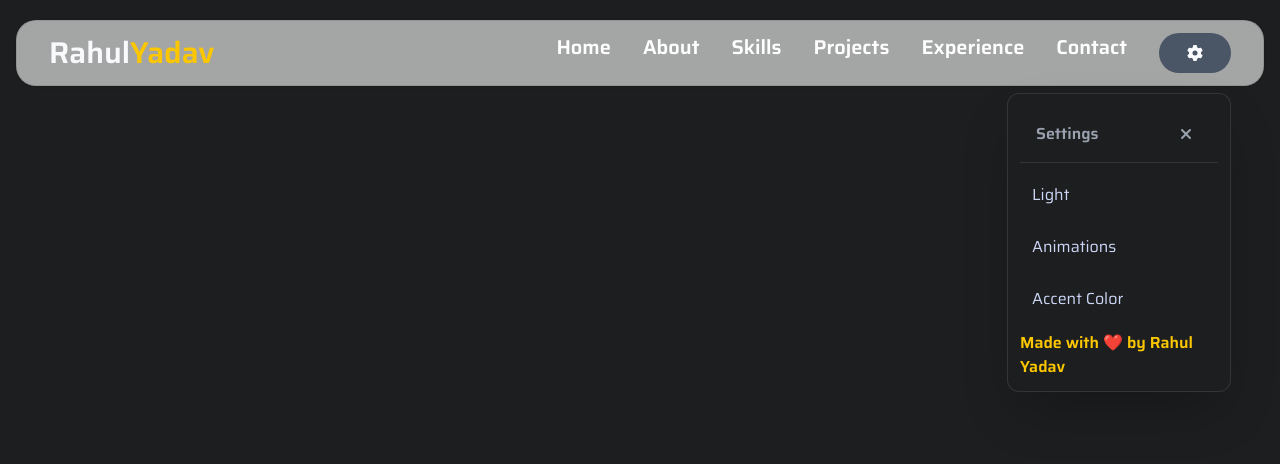
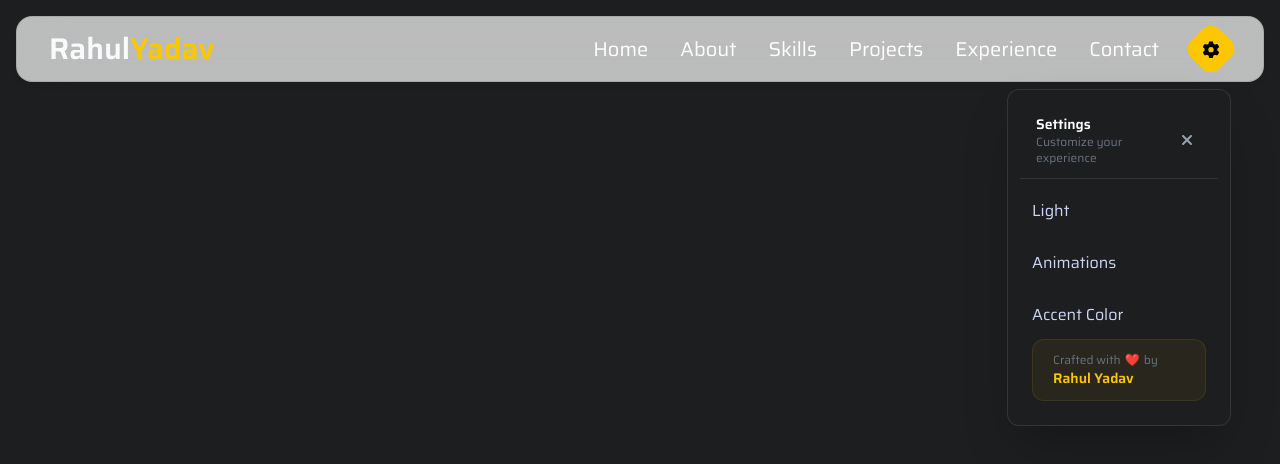
Before and after one commit to ydvrahul160-netizen/rahulyadav-portfolio, a React (Vite) app: page /work in a window 1280 px wide. Both pictures are taken after a click on the button 1195 px from the left and 53 px from the top of the page. Shown: the top 464 px of the page. Built offline with nearby package versions, Linux system fonts and the light colour scheme.

Commit message:
feat: improve navbar and clean up portfolio sections

```diff
--- a/src/components/Contact.jsx
+++ b/src/components/Contact.jsx
@@ -95,6 +95,7 @@ const Contact = () => {
       id="contact"
       className="grid-bg2 theme-bg relative py-24 overflow-hidden"
     >
+
       <div className="max-w-7xl mx-auto px-6 lg:px-10">
         <h2 className="theme-heading text-3xl font-black text-center mb-4">
           Get In <span className="text-yellow-300">Touch</span>
--- a/src/components/Hero.jsx
+++ b/src/components/Hero.jsx
@@ -6,11 +6,9 @@ import { Link } from "react-router-dom";
 import { FaGithub, FaLinkedin, FaEnvelope, FaDownload } from "react-icons/fa";
 
 import { SiReact, SiNodedotjs, SiMongodb, SiJavascript } from "react-icons/si";
-import { useTheme } from "../context/ThemeContext";
 
 
 const Hero = () => {
-  const { theme, toggleTheme } = useTheme();
   const floating = {
     animate: {
       y: [0, -12, 0],
@@ -110,7 +108,7 @@ const Hero = () => {
             <div className="flex flex-wrap gap-5 mt-10">
               <a
                 href="#projects"
-                className=" px-7 py-3 rounded-xl bg-yellow-300 text-black font-semibold hover:scale-105 transition duration-300 shadow-lg shadow-yellow-300/30 hover:scale-105 hover:-translate-y-1 hover:shadow-[0_0_25px_rgba(250,204,21,.5)] transition-all duration-300"
+                className=" px-7 py-3 rounded-xl bg-yellow-300 text-black font-semibold transition shadow-lg shadow-yellow-300/30 hover:scale-105 hover:-translate-y-1 hover:shadow-[0_0_25px_rgba(250,204,21,.5)] transition-all duration-300"
               >
                 View Projects
               </a>
--- a/src/components/Navbar.jsx
+++ b/src/components/Navbar.jsx
@@ -1,4 +1,3 @@
-import React from "react";
 import { FaBars } from "react-icons/fa";
 import { FaXmark } from "react-icons/fa6";
 import { useState, useEffect } from "react";
@@ -11,24 +10,17 @@ import {
   FaBriefcase,
   FaEnvelope,
 } from "react-icons/fa6";
-import { FaGear } from "react-icons/fa6";
+import { FaGear, FaSun, FaMoon } from "react-icons/fa6";
 import { useTheme } from "../context/ThemeContext";
+
+
 
 const Navbar = () => {
   const [showMenu, setshowMenu] = useState(false);
   const [showSettings, setShowSettings] = useState(false);
   const [showFeaturePopup, setShowFeaturePopup] = useState(false);
   const { theme, toggleTheme } = useTheme();
-  // popup use effect
-  useEffect(() => {
-    if (showFeaturePopup) {
-      const timer = setTimeout(() => {
-        setShowFeaturePopup(false);
-      }, 3000);
 
-      return () => clearTimeout(timer);
-    }
-  }, [showFeaturePopup]);
   // Lock background scroll when mobile menu is open
   useEffect(() => {
     if (showMenu) {
@@ -43,10 +35,10 @@ const Navbar = () => {
   }, [showMenu]);
 
   return (
-    <nav className="fixed w-full z-50 py-4 flex justify-center px-4 pt-5          ">
+    <nav className="fixed w-full z-50 py-4 flex justify-center px-3 sm:px-4 pt-3 sm:pt-4">
       <div
-        className="backdrop-blur-sm w-full max-w-[88rem] rounded-[20px] shadow-sm border
-          px-8 py-3 flex justify-between items-center relative        bg-white/60 dark:bg-black/20  border-black/10 dark:border-white/10 dark:shadow-white/5"
+        className="backdrop-blur-xl w-full max-w-[1400px] rounded-2xl  border
+          px-4 sm:px-6 lg:px-8 py-3 flex justify-between items-center relative bg-white/70 dark:bg-black/30  border-black/10 dark:border-white/10 shadow-md shadow-black/5 dark:shadow-white/5"
       >
         <div>
           <a
@@ -58,10 +50,11 @@ const Navbar = () => {
           </a>
         </div>
 
-        <div className="hidden md:flex space-x-8">
+        {/* desktop menu */}
+        <div className="hidden lg:flex items-center gap-6 xl:gap-8">
           <a
             href="#home"
-            className=" theme-heading relative font-semibold text-xl text-gray-300 hover:text-yellow-400 transition duration-300 group"
+            className=" theme-heading relative font-sm text-xl text-gray-300 hover:text-yellow-400   transition duration-300 group"
           >
             Home
             <span className="absolute -bottom-1 left-0 w-0 h-0.5 bg-yellow-400 transition-all duration-300 group-hover:w-full"></span>
@@ -69,7 +62,7 @@ const Navbar = () => {
 
           <a
             href="#about"
-            className="theme-heading  relative font-semibold text-xl text-gray-300 hover:text-yellow-400 transition duration-300 group"
+            className="theme-heading  relative font-sm text-xl text-gray-300 hover:text-yellow-400 transition duration-300 group"
           >
             About
             <span className="absolute -bottom-1 left-0 w-0 h-0.5 bg-yellow-400 transition-all duration-300 group-hover:w-full"></span>
@@ -77,7 +70,7 @@ const Navbar = () => {
 
           <a
             href="#skills"
-            className=" theme-heading relative font-semibold text-xl text-gray-300 hover:text-yellow-400 transition duration-300 group"
+            className=" theme-heading relative font-sm text-xl text-gray-300 hover:text-yellow-400 transition duration-300 group"
           >
             Skills
             <span className=" absolute -bottom-1 left-0 w-0 h-0.5 bg-yellow-400 transition-all duration-300 group-hover:w-full"></span>
@@ -85,7 +78,7 @@ const Navbar = () => {
 
           <a
             href="#projects"
-            className=" theme-heading relative font-semibold text-xl text-gray-300 hover:text-yellow-400 transition duration-300 group"
+            className=" theme-heading relative font-sm text-xl text-gray-300 hover:text-yellow-400 transition duration-300 group"
           >
             Projects
             <span className="absolute -bottom-1 left-0 w-0 h-0.5 bg-yellow-400 transition-all duration-300 group-hover:w-full"></span>
@@ -93,7 +86,7 @@ const Navbar = () => {
 
           <a
             href="#work"
-            className=" theme-heading relative font-semibold text-xl text-gray-300 hover:text-yellow-400 transition duration-300 group"
+            className=" theme-heading relative font-sm text-xl text-gray-300 hover:text-yellow-400 transition duration-300 group"
           >
             Experience
             <span className="absolute -bottom-1 left-0 w-0 h-0.5 bg-yellow-400 transition-all duration-300 group-hover:w-full"></span>
@@ -101,32 +94,61 @@ const Navbar = () => {
 
           <a
             href="#contact"
-            className=" theme-heading relative font-semibold text-xl text-gray-300 hover:text-yellow-400 transition duration-300 group"
+            className=" theme-heading relative font-sm text-xl text-gray-300 hover:text-yellow-400 transition duration-300 group"
           >
             Contact
             <span className="absolute -bottom-1 left-0 w-0 h-0.5 bg-yellow-400 transition-all duration-300 group-hover:w-full"></span>
           </a>
 
+
           {/* setting icon and function */}
           <div className=" relative hidden md:block">
             <button
               onClick={() => setShowSettings(!showSettings)}
-              className=" w-18 h-10 rounded-full bg-gray-600  flex items-center justify-center hover:bg-yellow-400 hover:text-black transition duration-300"
+              className={`
+                  flex items-center justify-center
+                  w-10 h-10
+                  rounded-xl
+                  border
+                  transition-all duration-300
+
+                  ${
+                    showSettings
+                      ? "bg-yellow-400 text-black border-yellow-400 rotate-45"
+                      : "theme-bg3 theme-heading border-black/10 dark:border-white/10 hover:bg-yellow-400 hover:text-black"
+                  }
+                `}
             >
-              <FaGear />
+              <FaGear
+                className={`
+                    text-[17px]
+                    transition-transform duration-300
+                    ${showSettings ? "-rotate-45" : ""}
+                  `}
+              />
             </button>
 
+             {/* setting dropdown */}
             <AnimatePresence>
               {showSettings && (
                 <motion.div
-                  initial={{ opacity: 0, y: -10, scale: 0.95 }}
+                  initial={{ opacity: 0, y: -10, scale: 0.96 }}
                   animate={{ opacity: 1, y: 0, scale: 1 }}
-                  exit={{ opacity: 0, y: -10, scale: 0.95 }}
+                  exit={{ opacity: 0, y: -10, scale: 0.96 }}
                   transition={{ duration: 0.2 }}
                   className=" theme-bg absolute right-0 mt-5 w-56 rounded-xl bg-[#161b22] border border-white/10 shadow-2xl z-50 p-3"
                 >
+                  {/* header */}
                   <div className="px-4 py-3 border-b border-white/10 flex items-center justify-between">
-                    <h3 className="font-semibold text-gray-400">Settings</h3>
+                    <div>
+                        <p className="text-sm font-semibold theme-heading">
+                          Settings
+                        </p>
+
+                        <p className="text-xs text-gray-500 dark:text-gray-400">
+                          Customize your experience
+                        </p>
+                      </div>
 
                     <button
                       onClick={() => setShowSettings(false)}
@@ -162,17 +184,37 @@ const Navbar = () => {
                   >
                     Accent Color
                   </button>
-                  <h3 className="mt-3 font-semibold text-yellow-400">
-                    Made with ❤️ by Rahul Yadav
-                  </h3>
+                   {/* Footer */}
+                    <div
+                      className="
+                        mx-3 mb-3
+                        mt-1
+                        px-5 py-3
+                        rounded-xl
+                        bg-yellow-400/5
+                        border border-yellow-400/10
+                      "
+                    >
+                      <p className="text-xs text-gray-500 dark:text-gray-400">
+                        Crafted with
+                        <span className="mx-1 text-red-400">
+                          ❤️
+                        </span>
+                        by
+                      </p>
+
+                      <p className="text-sm font-semibold text-yellow-400">
+                        Rahul Yadav
+                      </p>
+                    </div>
                 </motion.div>
               )}
             </AnimatePresence>
           </div>
         </div>
 
-        {/*--------------------------- Mobile Menu Icon --------------------------*/}
-        <div className=" theme-heading md:hidden ">
+        {/*---------------------------tablet / Mobile Menu Icon --------------------------*/}
+        <div className="flex items-center gap-2 theme-heading lg:hidden ">
           {showMenu ? (
             <FaXmark
               className="text-2xl cursor-pointer"
@@ -192,7 +234,7 @@ const Navbar = () => {
       <AnimatePresence>
         {showMenu && (
           <motion.div
-            className=" fixed inset-0 bg-black/50 backdrop-blur-sm z-40 md:hidden"
+            className=" fixed inset-0 bg-black/50 backdrop-blur-sm z-40 lg:hidden"
             onClick={() => setshowMenu(false)}
             initial={{ opacity: 0 }}
             animate={{ opacity: 1 }}
```
